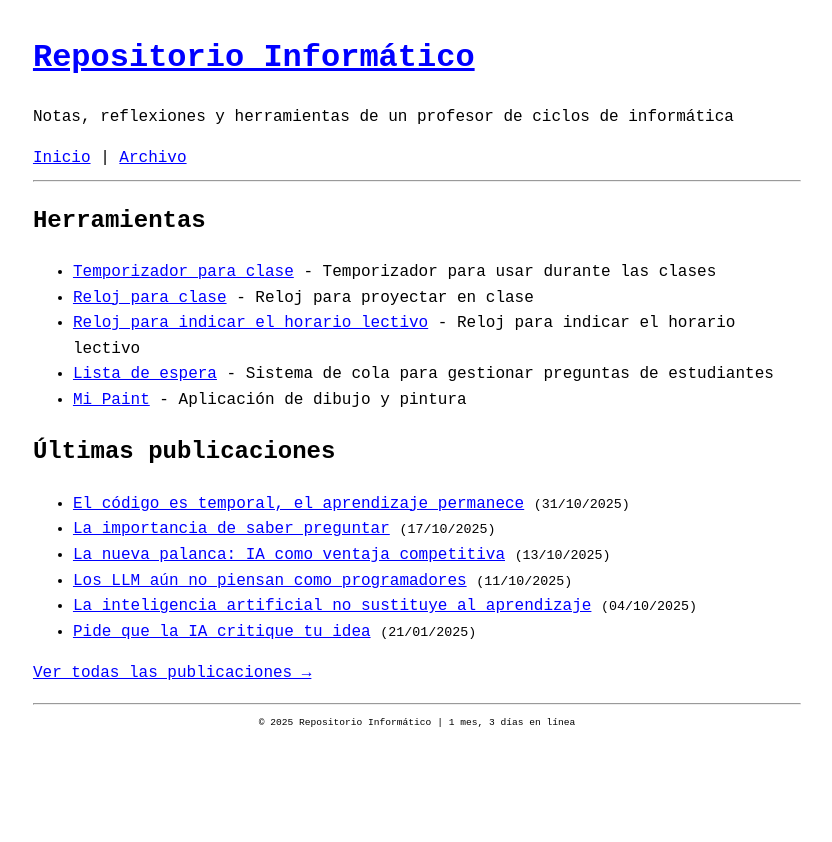
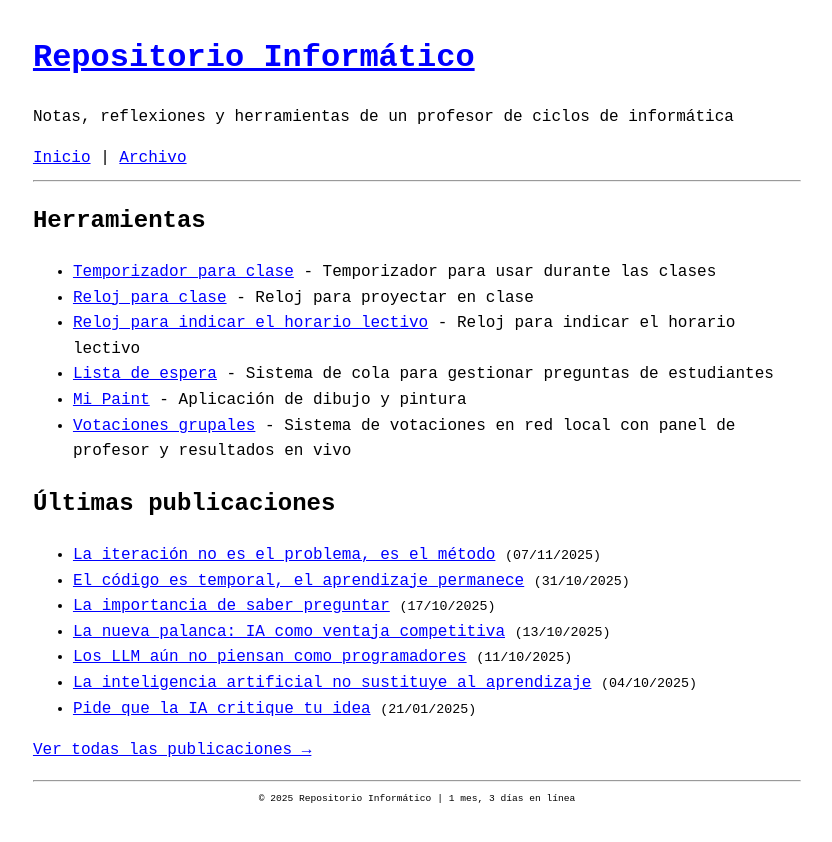
Before and after one commit to repositorioinformatico/repositorioinformatico.github.io, a Jekyll site: the page built from index.html, in a window 1280 px wide. Shown: the top 842 px of the page, without its empty margins (223-1055 px from the left). Built offline with Jekyll 4.4.1, drawn with Linux system fonts in a browser that asks for light colours; part of the change alters nothing that is shown.

Commit message:
Añadir post sobre iteración con IA y herramienta de votaciones grupales
- Nuevo post: La iteración no es el problema, es el método
- Añadida herramienta Votaciones grupales al listado del index

🤖 Generated with [Claude Code](https://claude.com/claude-code)

Co-Authored-By: Claude <noreply@anthropic.com>

```diff
--- /dev/null
+++ b/_posts/2025-11-07-iteracion-no-es-problema-es-metodo.md
@@ -0,0 +1,9 @@
+---
+layout: post
+title: "La iteración no es el problema, es el método"
+date: 2025-11-07
+---
+
+Trabajar con la IA dando vueltas a lo mismo se siente raro. Demasiados intentos. Mucha gente piensa que necesita escribir la instrucción perfecta a la primera. Pero repetir y ajustar no es el problema: repetir y ajustar ES la forma de trabajar. Las palabras pueden significar mil cosas, los ejemplos concretos no. Cuando dejas de dar explicaciones largas y simplemente muestras lo que quieres, funciona. No porque la IA te entienda mejor de golpe, sino porque un ejemplo claro no deja lugar a dudas. Esto lleva más tiempo, es verdad. Pero conseguir que algo funcione no es lo mismo que entender cómo funciona de verdad.
+
+La IA hace todo más rápido. Cada pregunta busca la respuesta más directa, cada problema quiere el atajo más corto. Pero no aprendemos desde la velocidad, aprendemos de los errores que nos enseñan lo que los aciertos nunca nos dirán. Cuando crear algo costaba tiempo, había pausas: momentos para pensar, obstáculos que te obligaban a preguntarte qué querías realmente. Ahora todo es inmediato y nos perdemos la parte difícil que es la que nos hace mejores. La curiosidad necesita desorden, la capacidad de resolver problemas necesita fallar primero, la satisfacción necesita esfuerzo. Estas cosas no tienen atajos, no se pueden acelerar, necesitan el camino más largo. Ir y volver es parte del proceso. Ajustar una y otra vez es pensar. La lentitud tiene sentido.
--- a/index.html
+++ b/index.html
@@ -11,6 +11,7 @@ title: Inicio
     <li><a href="https://repositorioinformatico.github.io/reloj-lectivo/">Reloj para indicar el horario lectivo</a> - Reloj para indicar el horario lectivo</li>
     <li><a href="https://github.com/repositorioinformatico/lista-espera">Lista de espera</a> - Sistema de cola para gestionar preguntas de estudiantes</li>
     <li><a href="https://repositorioinformatico.github.io/mi-paint/">Mi Paint</a> - Aplicación de dibujo y pintura</li>
+    <li><a href="https://github.com/repositorioinformatico/votaciones-grupales">Votaciones grupales</a> - Sistema de votaciones en red local con panel de profesor y resultados en vivo</li>
 </ul>
 
 <h2>Últimas publicaciones</h2>
```
